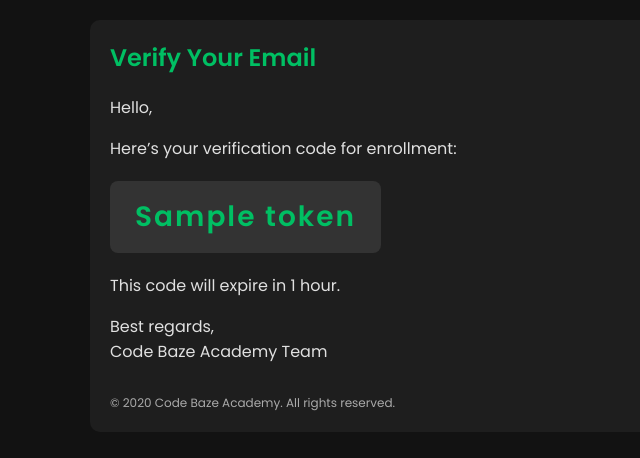
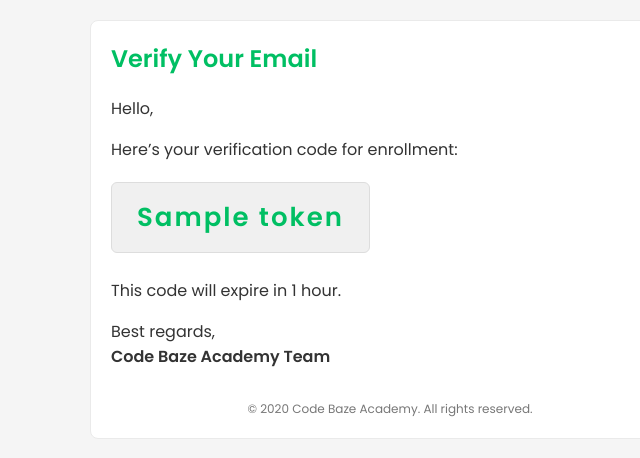
Before and after one commit to jharmez007/codebaze-academy-backend, a Flask app: template app/templates/emails/pending_user_verification.html in a window 1280 px wide. Shown: the top 458 px of the page, without its empty margins (250-890 px from the left). Run offline with Flask 3, Linux system fonts and the light colour scheme; the template is opened without the code that fills it: most values are stand-ins (such as "Sample title", 1, 10 or a date in 2020).

Commit message:
template modification

```diff
--- a/app/templates/emails/pending_user_verification.html
+++ b/app/templates/emails/pending_user_verification.html
@@ -6,30 +6,51 @@
     <title>Verify Your Email</title>
     <link href="https://fonts.googleapis.com/css2?family=Poppins:wght@400;600&display=swap" rel="stylesheet">
   </head>
-  <body style="margin:0; padding:0; font-family:'Poppins', sans-serif; background-color:#121212; color:#ffffff;">
-    <table role="presentation" border="0" cellpadding="0" cellspacing="0" width="100%">
+  <body style="margin:0; padding:0; font-family:'Poppins', Arial, sans-serif; background-color:#f5f5f5; color:#333333;">
+    <table role="presentation" width="100%" border="0" cellspacing="0" cellpadding="0">
       <tr>
         <td align="center" style="padding: 20px;">
+
           <!-- Container -->
-          <table role="presentation" border="0" cellpadding="0" cellspacing="0" width="100%" style="max-width:600px; background-color:#1e1e1e; border-radius:10px; padding:20px;">
+          <table role="presentation" width="100%" border="0" cellspacing="0" cellpadding="0"
+                 style="max-width:600px; background-color:#ffffff; border-radius:8px; padding:20px; border:1px solid #eaeaea;">
             <tr>
               <td style="text-align:left;">
-                <h2 style="margin:0 0 20px 0; color:#00bf63; font-size:24px;">Verify Your Email</h2>
-                <p style="margin:0 0 15px 0; line-height:1.6; color:#e0e0e0;">Hello,</p>
-                <p style="margin:0 0 20px 0; line-height:1.6; color:#e0e0e0;">Here’s your verification code for enrollment:</p>
 
-                <p style="margin:0 0 20px 0; display:inline-block; background-color:#333333; color:#00bf63; padding:15px 25px; border-radius:8px; font-size:28px; letter-spacing:2px; font-weight:600;">
+                <h2 style="margin:0 0 20px 0; color:#00bf63; font-size:24px; font-weight:600;">
+                  Verify Your Email
+                </h2>
+
+                <p style="margin:0 0 15px 0; line-height:1.6;">
+                  Hello,
+                </p>
+
+                <p style="margin:0 0 20px 0; line-height:1.6;">
+                  Here’s your verification code for enrollment:
+                </p>
+
+                <p style="margin:0 0 25px 0; display:inline-block; background-color:#f0f0f0; color:#00bf63; padding:15px 25px; border-radius:6px; font-size:26px; letter-spacing:2px; font-weight:600; border:1px solid #dddddd;">
                   {{ token }}
                 </p>
 
-                <p style="margin:0 0 15px 0; line-height:1.6; color:#e0e0e0;">This code will expire in 1 hour.</p>
-                <p style="margin:0 0 20px 0; line-height:1.6; color:#e0e0e0;">Best regards,<br>Code Baze Academy Team</p>
+                <p style="margin:0 0 15px 0; line-height:1.6;">
+                  This code will expire in 1 hour.
+                </p>
 
-                <p style="margin:30px 0 0 0; font-size:12px; color:#aaaaaa; line-height:1.4;">&copy; {{ year }} Code Baze Academy. All rights reserved.</p>
+                <p style="margin:0 0 20px 0; line-height:1.6;">
+                  Best regards,<br>
+                  <strong>Code Baze Academy Team</strong>
+                </p>
+
+                <p style="margin:30px 0 0 0; font-size:12px; color:#777777; line-height:1.5; text-align:center;">
+                  &copy; {{ year }} Code Baze Academy. All rights reserved.
+                </p>
+
               </td>
             </tr>
           </table>
           <!-- End Container -->
+
         </td>
       </tr>
     </table>
--- a/app/templates/invoice.html
+++ b/app/templates/invoice.html
@@ -28,7 +28,9 @@
     }
 
     .logo {
-        width: 160px;
+        width: 80px;
+        height: 80px;
+        border-radius: 50%;
         margin-bottom: 10px;
     }
 
```
Also changed, not shown: app/templates/emails/reset_password.html (+8 -8 lines), app/templates/emails/verify_email.html (+9 -9 lines).
